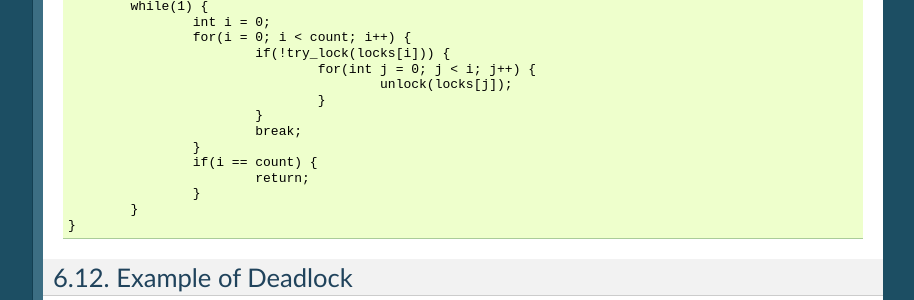
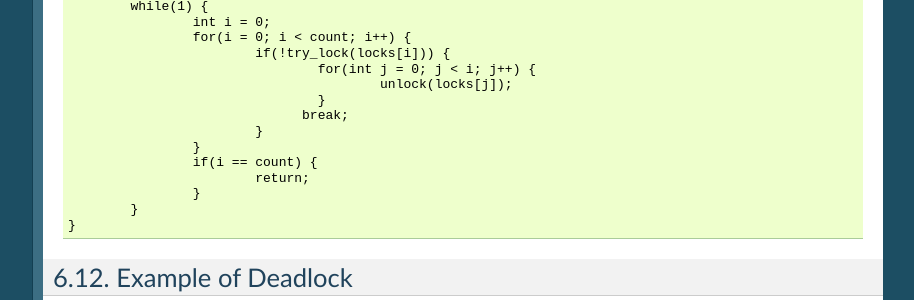
Before and after one commit to LoyolaChicagoBooks/operatingsystems, a Sphinx documentation site: the page built from source/deadlock.rst, in a window 1280 px wide and 900 px high, scrolled down 3260 px. Shown: the part 354-654 px from the top of the window, without its empty margins (187-1101 px from the left). Built offline with Sphinx 7.4.7, drawn with Linux system fonts in a browser that asks for light colours; formulas are drawn with MathJax 3; some of the changed text lies outside the part shown.

Commit message:
fixed multilock problem

```diff
--- a/source/deadlock.rst
+++ b/source/deadlock.rst
@@ -155,8 +155,8 @@ Deadlock Prevention Implementation
 					for(int j = 0; j < i; j++) {
 						unlock(locks[j]);
 					}
+				      break;
 				}
-				break;
 			}
 			if(i == count) {
 				return;
```
